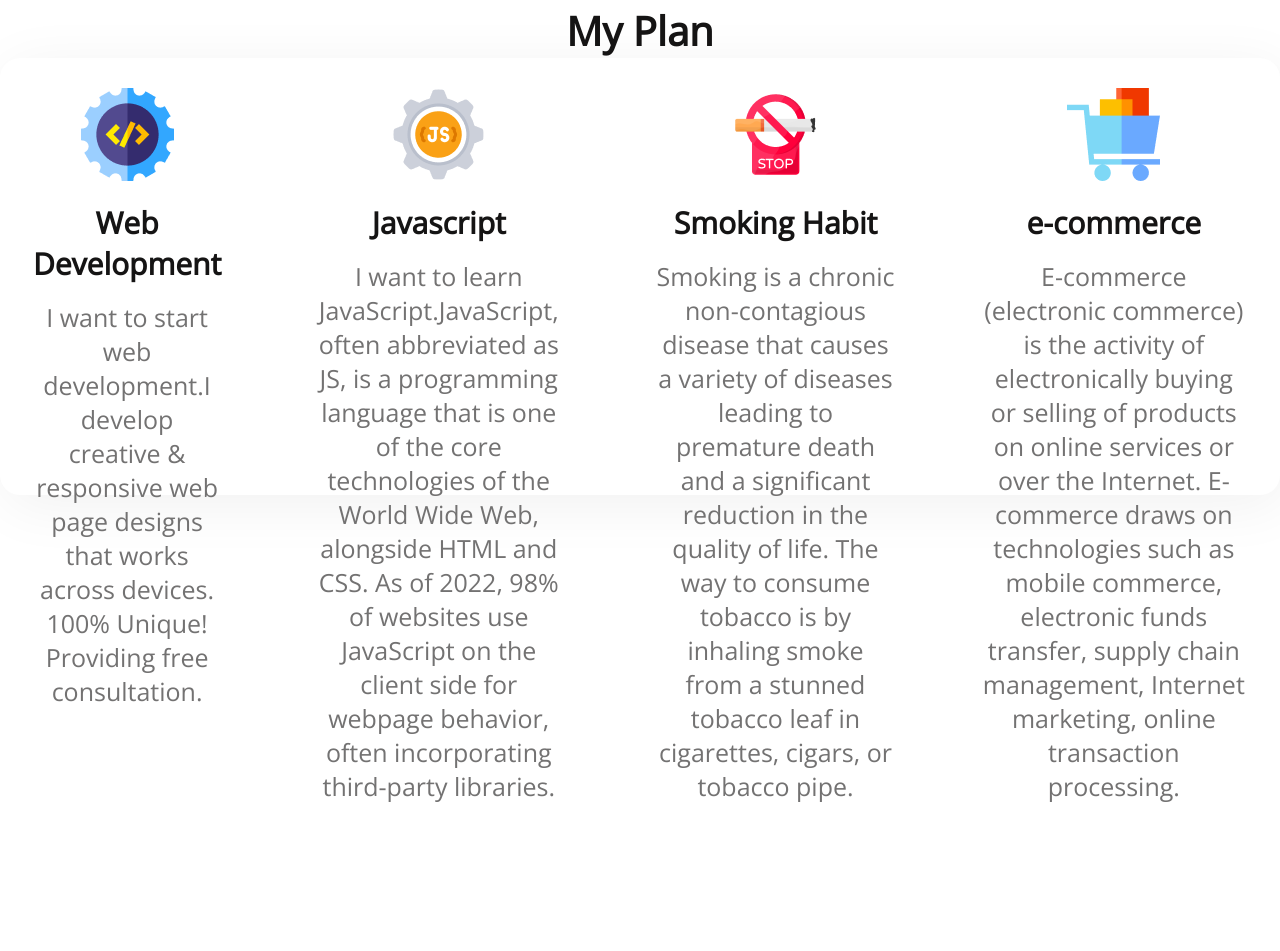
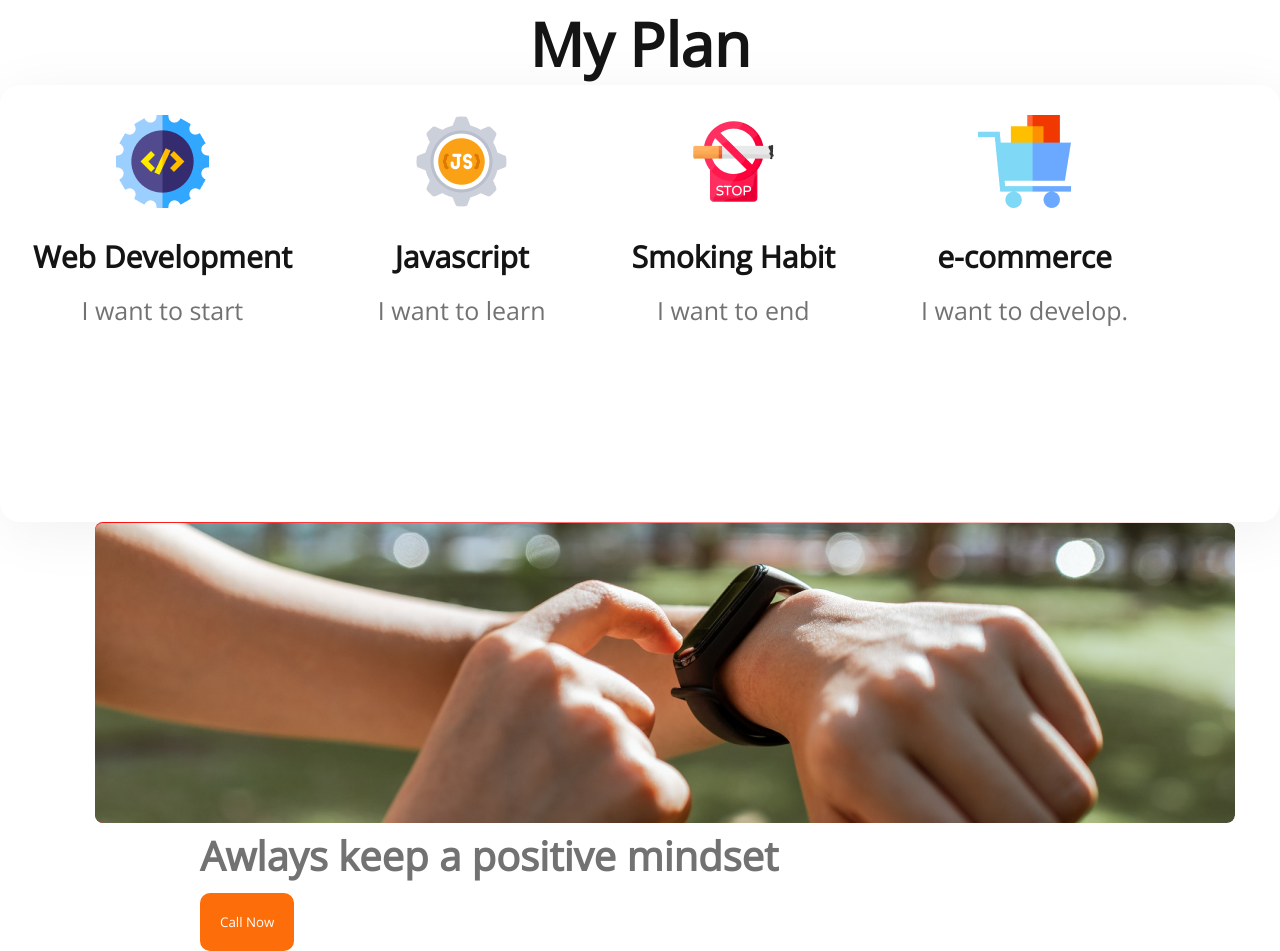
Before and after one commit to RAIHANRASUL17/assignment-1, a plain HTML site: page index.html in a window 1280 px wide. Shown: the part 1813-2764 px from the top of the page. Before the commit the page ends 2616 px from the top, so only its background shows below. Drawn offline with nearby package versions, Linux system fonts and the light colour scheme.

Commit message:
image-part-added

```diff
--- a/index.html
+++ b/index.html
@@ -16,12 +16,12 @@
 <body>
     <header>
         <div class="banner">
-            <section class="banner-item">
+
                 <h1 class="banner-title">All Thinks Are Possible If You believe</h1>
                 <p class="banner-description">There are many variations of passages of Lorem Ipsum available, but the
                     majority have suffered alteration in some form, by injected humour, or randomised words</p>
                 <button class="banner-btn">Contact Us</button>
-            </section>
+
         </div>
 
         <!-- person-text -->
@@ -45,14 +45,16 @@
         <!-- My plan part will be started -->
 
     </header>
-</body>
+
 
 <!-- Going to start main in section part -->
-<!-- my plan container -->
+<!-- main part-->
 <main>
-    <div>
+    <section class="my-plan">
+        <h2>My Plan</h2>
+        <!-- <div>
             <h2 class="my-plan">My Plan</h2>
-    </div>
+        </div> -->
         <!-- container start -->
         <div class="plan-container">
 
@@ -60,7 +62,7 @@
             <div>
                 <img class="image-icon" src="images/icons/web.png" alt="">
                 <h2 class="plan-title">Web Development</h2>
-            <p class="plan-description">I want to start web development.I develop creative & responsive web page designs that works across devices. 100% Unique! Providing free consultation.</p>
+                <p class="plan-description">I want to start</p>
             </div>
 
 
@@ -68,10 +70,7 @@
             <div>
                 <img class="image-icon" src="images/icons/js.png" alt="">
                 <h2 class="plan-title">Javascript</h2>
-            <p class="plan-description">I want to learn JavaScript.JavaScript, often abbreviated as JS, is a programming
-                language that is one of the core technologies of the World Wide Web, alongside HTML and CSS. As of 2022,
-                98% of websites use JavaScript on the client side for webpage behavior, often incorporating third-party
-                libraries. </p>
+                <p class="plan-description">I want to learn </p>
             </div>
 
 
@@ -79,9 +78,7 @@
             <div>
                 <img class="image-icon" src="images/icons/smoke.png" alt="">
                 <h2 class="plan-title">Smoking Habit</h2>
-            <p class="plan-description">Smoking is a chronic non-contagious disease that causes a variety of diseases
-                leading to premature death and a significant reduction in the quality of life. The way to consume
-                tobacco is by inhaling smoke from a stunned tobacco leaf in cigarettes, cigars, or tobacco pipe.</p>
+                <p class="plan-description">I want to end</p>
             </div>
 
 
@@ -89,18 +86,30 @@
             <div>
                 <img class="image-icon" src="images/icons/ecom.png" alt="">
                 <h2 class="plan-title">e-commerce</h2>
-            <p class="plan-description">E-commerce (electronic commerce) is the activity of electronically buying or
-                selling of products on online services or over the Internet. E-commerce draws on technologies such as
-                mobile commerce, electronic funds transfer, supply chain management, Internet marketing, online
-                transaction processing.</p>
+                <p class="plan-description">I want to develop.</p>
             </div>
 
 
 
         </div>
 
+    </section>
+
+    <!-- always keep positive section -->
+<section>
+    <img class="watch-image" src="images/watch.png" alt="">
+    <h2 class="image-title">Awlays keep a positive mindset</h2>
+    <button class="image-btn">Call Now</button>
+</section>
+
 </main>
 
-<footer></footer>
+</body>
+
+
+<footer>
+
+
+</footer>
 
 </html>
--- a/styles/portfolio.css
+++ b/styles/portfolio.css
@@ -123,5 +123,31 @@
     font-weight: 500;
     font-size: 25px;
     color: #737272;
-    margin-bottom: 135.96px;
+    margin-bottom: 5px;
 }
+
+/* watch section */
+.watch-image{
+    margin-left: 95px;
+    background-image: url('../images/gradient2.png');
+    background: linear-gradient(90deg, #ff0d0d 0%, rgba(241, 91, 34, 0) 100%);
+    border-radius: 8px;
+}
+
+.image-title{
+    margin-left: 200px;
+    font-weight: 700;
+font-size: 40px;
+color:#737272
+
+}
+
+.image-btn{
+    margin-left: 200px;
+    padding: 20px;
+    background-color: #FD6E0A;
+    color: #FFFFFF;
+    border-radius: 10px;
+    border: 0;
+    margin-top: 10px;
+}
```
Lines whose indentation alone changed are shown as unchanged.
